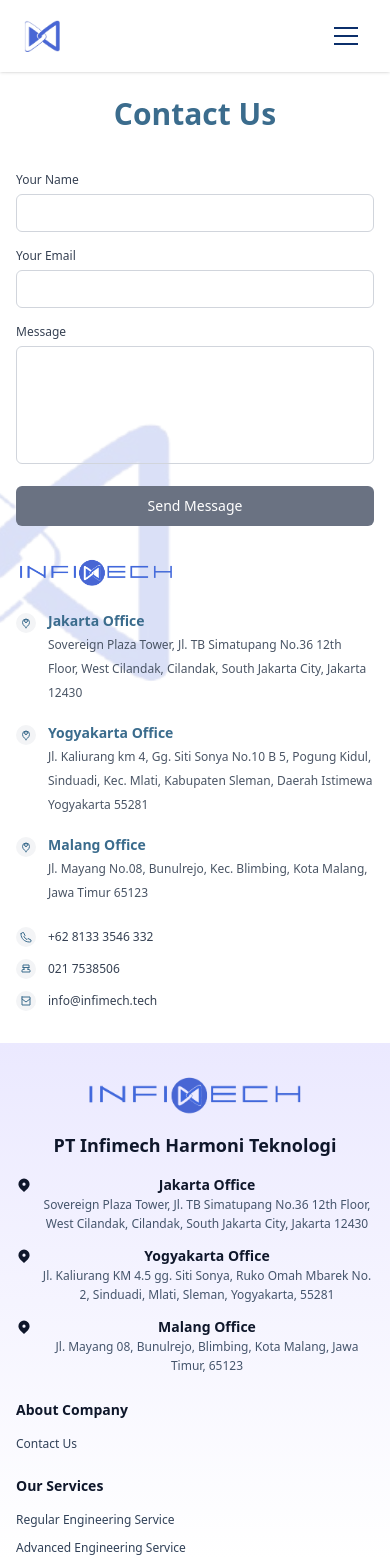
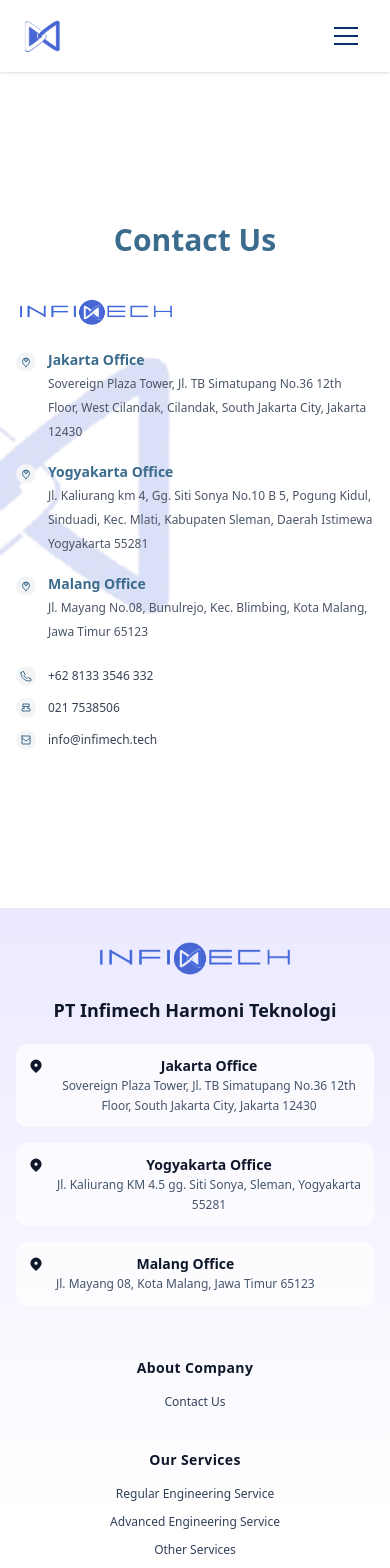
Before and after one commit to aatuuss/website_infimech, a React (Vite) app: page /contact in a window 390 px wide. Shown: the top 1568 px of the page. Built offline with nearby package versions, Linux system fonts and the light colour scheme.

Commit message:
revisi contact, ourservice dan lain-lain

```diff
--- a/src/App.jsx
+++ b/src/App.jsx
@@ -8,6 +8,7 @@
 
 import Sidebar from "./components/Sidebar";
 import Footer from "./components/Footer";
+import ScrollToTop from "./components/ScrollToTop";
 
 import ExperiencesPage from "./app/ExperiencesPage";
 import DetailExperiencesPage from "./app/DetailExperiencesPage";
@@ -15,6 +16,7 @@
 export default function App() {
   return (
     <BrowserRouter>
+      <ScrollToTop />
       <div className="min-h-screen relative bg-slate-50">
         <Sidebar />
 
--- a/src/app/Contact.jsx
+++ b/src/app/Contact.jsx
@@ -2,7 +2,7 @@
 
 export default function Contact() {
   return (
-    <section className="relative bg-white py-8 sm:py-12 lg:py-16 overflow-hidden px-4 sm:px-6">
+    <section className="relative bg-white min-h-screen flex items-center py-8 sm:py-12 lg:py-16 overflow-hidden px-4 sm:px-6">
       {/* LOGO BACKGROUND */}
       <img
         src="/img/Logo1.png"
@@ -10,7 +10,7 @@
         className="absolute -left-32 sm:-left-40 lg:-left-50 top-1/2 w-[300px] sm:w-[400px] lg:w-[500px] -translate-y-1/2 opacity-20 pointer-events-none z-0"
       />
 
-      <div className="relative z-10 mx-auto max-w-7xl">
+      <div className="relative z-10 mx-auto max-w-7xl w-full">
         {/* Title */}
         <h1 className="text-center text-3xl sm:text-4xl md:text-5xl lg:text-5xl font-semibold text-[#3B6C8D] mb-10 sm:mb-12 lg:mb-16">
           Contact Us
@@ -19,8 +19,24 @@
         {/* Grid */}
         <div className="grid grid-cols-1 lg:grid-cols-2 gap-8 lg:gap-12 items-start">
           {/* Left: Brand + Offices */}
-          <div className="order-2 lg:order-1">
-            <img src="/img/logo4.png" alt="Infimech" className="w-40 sm:w-48 mb-6 sm:mb-8" />
+          <div className="order-2 lg:order-1 flex flex-col justify-start h-full">
+            <a
+              href="https://wa.me/6281333546332"
+              target="_blank"
+              rel="noopener noreferrer"
+              className="relative z-20 pointer-events-auto"
+              onClick={(e) => {
+                try {
+                  // prefer normal anchor but fallback to window.open if needed
+                  // keep default behavior for normal clicks
+                } catch (err) {
+                  e.preventDefault();
+                  window.open('https://wa.me/6281333546332', '_blank');
+                }
+              }}
+            >
+              <img src="/img/logo4.png" alt="Infimech" className="w-40 sm:w-48 mb-6 sm:mb-8 cursor-pointer" />
+            </a>
 
             {/* Jakarta */}
             <div className="mb-5 sm:mb-6">
@@ -90,8 +106,8 @@
               </div>
             </div>
 
-            {/* Contact lines */}
-            <div className="space-y-3 sm:space-y-4">
+            {/* Contact lines (mobile/tablet) - hidden on desktop */}
+            <div className="space-y-3 sm:space-y-4 lg:hidden">
               <div className="flex items-center gap-3">
                 <span className="inline-flex h-5 w-5 sm:h-6 sm:w-6 items-center justify-center rounded-full bg-gray-100 flex-shrink-0">
                   {/* Phone */}
@@ -124,50 +140,47 @@
             </div>
           </div>
 
-          {/* Right: Form */}
-          <form
-            className="space-y-4 sm:space-y-5 lg:space-y-6 lg:ml-0 order-1 lg:order-2 w-full max-w-lg mx-auto lg:mx-0"
-            action="mailto:info@infimech.tech"
-            method="post"
-            encType="text/plain"
-          >
-            <div>
-              <label className="block text-xs sm:text-sm font-medium text-gray-700 mb-1.5">Your Name</label>
-              <input
-                type="text"
-                name="name"
-                required
-                className="w-full rounded-md border border-gray-300 px-3 py-2 text-sm focus:outline-none focus:ring-2 focus:ring-[#3B6C8D]"
-              />
+          {/* Right: Contact lines (desktop) - inline, no card */}
+          <div className="hidden lg:flex order-1 lg:order-2 flex-col justify-start h-full lg:pl-32 lg:mt-15">
+            <div className="space-y-3 sm:space-y-4 lg:block">
+              <div className="flex items-center gap-3">
+                <span className="inline-flex h-5 w-5 sm:h-6 sm:w-6 items-center justify-center rounded-full bg-gray-100 flex-shrink-0">
+                  {/* Phone */}
+                  <svg viewBox="0 0 24 24" fill="none" stroke="currentColor" className="h-3 sm:h-4 w-3 sm:w-4 text-[#3B6C8D]">
+                    <path strokeLinecap="round" strokeLinejoin="round" strokeWidth="2" d="M3 5a2 2 0 012-2h2l3 6-2 2a11 11 0 006 6l2-2 6 3v2a2 2 0 01-2 2h-1C9.163 22 2 14.837 2 6V5z" />
+                  </svg>
+                </span>
+                <a
+                  href="https://wa.me/6281333546332"
+                  target="_blank"
+                  rel="noopener noreferrer"
+                  className="text-sm sm:text-base text-gray-700 hover:text-[#3B6C8D] cursor-pointer"
+                >
+                  +62 8133 3546 332
+                </a>
+              </div>
+
+              <div className="flex items-center gap-3">
+                <span className="inline-flex h-5 w-5 sm:h-6 sm:w-6 items-center justify-center rounded-full bg-gray-100 flex-shrink-0">
+                  {/* Fax */}
+                  <svg viewBox="0 0 24 24" fill="none" stroke="currentColor" className="h-3 sm:h-4 w-3 sm:w-4 text-[#3B6C8D]">
+                    <path strokeLinecap="round" strokeLinejoin="round" strokeWidth="2" d="M6 9V4h12v5M6 9h12m-2 4h2a2 2 0 012 2v3H4v-3a2 2 0 012-2h2m8 0V9H8v4" />
+                  </svg>
+                </span>
+                <span className="text-sm sm:text-base text-gray-700">021 7538506</span>
+              </div>
+
+              <div className="flex items-center gap-3">
+                <span className="inline-flex h-5 w-5 sm:h-6 sm:w-6 items-center justify-center rounded-full bg-gray-100 flex-shrink-0">
+                  {/* Mail */}
+                  <svg viewBox="0 0 24 24" fill="none" stroke="currentColor" className="h-3 sm:h-4 w-3 sm:w-4 text-[#3B6C8D]">
+                    <path strokeLinecap="round" strokeLinejoin="round" strokeWidth="2" d="M4 4h16v16H4V4zm0 4l8 6 8-6" />
+                  </svg>
+                </span>
+                <span className="text-sm sm:text-base text-gray-700">info@infimech.tech</span>
+              </div>
             </div>
-
-            <div>
-              <label className="block text-xs sm:text-sm font-medium text-gray-700 mb-1.5">Your Email</label>
-              <input
-                type="email"
-                name="email"
-                required
-                className="w-full rounded-md border border-gray-300 px-3 py-2 text-sm focus:outline-none focus:ring-2 focus:ring-[#3B6C8D]"
-              />
-            </div>
-
-            <div>
-              <label className="block text-xs sm:text-sm font-medium text-gray-700 mb-1.5">Message</label>
-              <textarea
-                rows={5}
-                name="message"
-                required
-                className="w-full rounded-md border border-gray-300 px-3 py-2 text-sm resize-none focus:outline-none focus:ring-2 focus:ring-[#3B6C8D]"
-              />
-            </div>
-
-            <button
-              type="submit"
-              className="inline-flex items-center justify-center w-full sm:w-auto rounded-md bg-gray-500 px-6 sm:px-8 py-2.5 sm:py-3 font-medium text-white text-sm sm:text-base hover:bg-gray-600 transition"
-            >
-              Send Message
-            </button>
-          </form>
+          </div>
         </div>
       </div>
     </section>
--- a/src/components/Footer.jsx
+++ b/src/components/Footer.jsx
@@ -7,37 +7,36 @@
       <div className="max-w-7xl mx-auto px-4 sm:px-6 lg:px-8 py-8 sm:py-12 lg:py-14 grid grid-cols-1 sm:grid-cols-2 lg:grid-cols-5 gap-6 sm:gap-8 lg:gap-10">
 
         {/* COMPANY INFO */}
-        <div className="space-y-4 lg:col-span-2 text-center lg:text-left">
+        <div className="space-y-5 lg:col-span-2 text-center lg:text-left pb-3 sm:pb-0">
           <img
             src="/img/logo4.png"
             alt="Infimech Logo"
-            className="h-10 sm:h-12 lg:h-14 object-contain mx-auto lg:mx-0"
+            className="h-9 sm:h-12 lg:h-14 object-contain mx-auto lg:mx-0"
           />
 
-          {/* JUDUL PERUSAHAAN */}
           <p className="font-semibold text-lg sm:text-xl lg:text-2xl text-slate-900">
             PT Infimech Harmoni Teknologi
           </p>
 
-          {/* ALAMAT */}
-          <div className="mt-3 sm:mt-4 text-xs sm:text-sm space-y-3 sm:space-y-4">
+          <div className="mt-4 text-xs sm:text-sm space-y-4">
 
             {/* JAKARTA OFFICE */}
             <a
               href="https://www.google.com/maps/search/?api=1&query=Sovereign+Plaza+Tower,+Jl.+TB+Simatupang+No.36+12th+Floor,+West+Cilandak,+South+Jakarta+City,+Jakarta+12430"
               target="_blank"
               rel="noopener noreferrer"
-              className="block space-y-1 hover:text-blue-600 transition flex items-start gap-2"
+              className="flex items-start gap-3 p-3 rounded-xl bg-white/70 hover:bg-white transition
+                         sm:bg-transparent sm:p-0 sm:rounded-none hover:text-blue-600"
             >
-              <svg className="w-4 h-4 sm:w-5 sm:h-5 text-slate-900 flex-shrink-0 mt-0.5" fill="currentColor" viewBox="0 0 20 20">
+              <svg className="w-4 h-4 sm:w-5 sm:h-5 text-slate-900 mt-0.5 flex-shrink-0" fill="currentColor" viewBox="0 0 20 20">
                 <path fillRule="evenodd" d="M5.05 4.05a7 7 0 119.9 9.9L10 18.9l-4.95-4.95a7 7 0 010-9.9zM10 11a2 2 0 100-4 2 2 0 000 4z" clipRule="evenodd" />
               </svg>
               <div>
                 <p className="font-semibold text-sm sm:text-base text-slate-900">
                   Jakarta Office
                 </p>
-                <p className="text-slate-600 leading-relaxed text-xs sm:text-sm">
-                  Sovereign Plaza Tower, Jl. TB Simatupang No.36 12th Floor, West Cilandak, Cilandak, South Jakarta City, Jakarta 12430
+                <p className="text-slate-600 leading-relaxed">
+                  Sovereign Plaza Tower, Jl. TB Simatupang No.36 12th Floor, South Jakarta City, Jakarta 12430
                 </p>
               </div>
             </a>
@@ -47,17 +46,18 @@
               href="https://www.google.com/maps/search/?api=1&query=Jl.+Kaliurang+KM+4.5+gg.+Siti+Sonya,+Ruko+Omah+Mborek+No.2,+Sleman,+Yogyakarta+55281"
               target="_blank"
               rel="noopener noreferrer"
-              className="block space-y-1 hover:text-blue-600 transition flex items-start gap-2"
+              className="flex items-start gap-3 p-3 rounded-xl bg-white/70 hover:bg-white transition
+                         sm:bg-transparent sm:p-0 sm:rounded-none hover:text-blue-600"
             >
-              <svg className="w-4 h-4 sm:w-5 sm:h-5 text-slate-900 flex-shrink-0 mt-0.5" fill="currentColor" viewBox="0 0 20 20">
+              <svg className="w-4 h-4 sm:w-5 sm:h-5 text-slate-900 mt-0.5 flex-shrink-0" fill="currentColor" viewBox="0 0 20 20">
                 <path fillRule="evenodd" d="M5.05 4.05a7 7 0 119.9 9.9L10 18.9l-4.95-4.95a7 7 0 010-9.9zM10 11a2 2 0 100-4 2 2 0 000 4z" clipRule="evenodd" />
               </svg>
               <div>
                 <p className="font-semibold text-sm sm:text-base text-slate-900">
                   Yogyakarta Office
                 </p>
-                <p className="text-slate-600 leading-relaxed text-xs sm:text-sm">
-                  Jl. Kaliurang KM 4.5 gg. Siti Sonya, Ruko Omah Mbarek No. 2, Sinduadi, Mlati, Sleman, Yogyakarta, 55281
+                <p className="text-slate-600 leading-relaxed">
+                  Jl. Kaliurang KM 4.5 gg. Siti Sonya, Sleman, Yogyakarta 55281
                 </p>
               </div>
             </a>
@@ -67,17 +67,18 @@
               href="https://www.google.com/maps/search/?api=1&query=Jl.+Mayang+08,+Bunulrejo,+Blimbing,+Kota+Malang,+Jawa+Timur+65123"
               target="_blank"
               rel="noopener noreferrer"
-              className="block space-y-1 hover:text-blue-600 transition flex items-start gap-2"
+              className="flex items-start gap-3 p-3 rounded-xl bg-white/70 hover:bg-white transition
+                         sm:bg-transparent sm:p-0 sm:rounded-none hover:text-blue-600"
             >
-              <svg className="w-4 h-4 sm:w-5 sm:h-5 text-slate-900 flex-shrink-0 mt-0.5" fill="currentColor" viewBox="0 0 20 20">
+              <svg className="w-4 h-4 sm:w-5 sm:h-5 text-slate-900 mt-0.5 flex-shrink-0" fill="currentColor" viewBox="0 0 20 20">
                 <path fillRule="evenodd" d="M5.05 4.05a7 7 0 119.9 9.9L10 18.9l-4.95-4.95a7 7 0 010-9.9zM10 11a2 2 0 100-4 2 2 0 000 4z" clipRule="evenodd" />
               </svg>
               <div>
                 <p className="font-semibold text-sm sm:text-base text-slate-900">
                   Malang Office
                 </p>
-                <p className="text-slate-600 leading-relaxed text-xs sm:text-sm">
-                  Jl. Mayang 08, Bunulrejo, Blimbing, Kota Malang, Jawa Timur, 65123
+                <p className="text-slate-600 leading-relaxed">
+                  Jl. Mayang 08, Kota Malang, Jawa Timur 65123
                 </p>
               </div>
             </a>
@@ -86,13 +87,13 @@
         </div>
 
         {/* ABOUT COMPANY */}
-        <div className="col-span-1 text-left">
-          <h4 className="font-semibold text-slate-900 mb-4 text-sm sm:text-base">
+        <div className="col-span-1 text-center sm:text-left mt-4 sm:mt-[64px] lg:mt-[72px]">
+          <h4 className="font-semibold text-slate-900 mb-4 text-sm sm:text-base tracking-wide">
             About Company
           </h4>
-          <ul className="space-y-3 text-xs sm:text-sm whitespace-normal">
+          <ul className="space-y-3 text-xs sm:text-sm">
             <li>
-              <Link to="/Contact" className="hover:text-blue-600 cursor-pointer inline-block">
+              <Link to="/Contact" className="hover:text-blue-600 inline-block">
                 Contact Us
               </Link>
             </li>
@@ -100,23 +101,23 @@
         </div>
 
         {/* OUR SERVICES */}
-        <div className="sm:col-span-1 lg:col-span-2 text-left">
-          <h4 className="font-semibold text-slate-900 text-sm sm:text-base mb-4">
+        <div className="sm:col-span-1 lg:col-span-2 text-center sm:text-left mt-4 sm:mt-[64px] lg:mt-[72px]">
+          <h4 className="font-semibold text-slate-900 mb-4 text-sm sm:text-base tracking-wide">
             Our Services
           </h4>
-          <ul className="space-y-3 text-xs sm:text-sm whitespace-normal">
+          <ul className="space-y-3 text-xs sm:text-sm">
             <li>
-              <Link to="/Servis" className="hover:text-blue-600 cursor-pointer inline-block">
+              <Link to="/Servis" className="hover:text-blue-600 inline-block">
                 Regular Engineering Service
               </Link>
             </li>
             <li>
-              <Link to="/Servis" className="hover:text-blue-600 cursor-pointer inline-block">
+              <Link to="/Servis" className="hover:text-blue-600 inline-block">
                 Advanced Engineering Service
               </Link>
             </li>
             <li>
-              <Link to="/Servis" className="hover:text-blue-600 cursor-pointer inline-block">
+              <Link to="/Servis" className="hover:text-blue-600 inline-block">
                 Other Services
               </Link>
             </li>
@@ -125,9 +126,9 @@
 
       </div>
 
-      {/* COPYRIGHT BAR */}
-      <div className="bg-blue-600 text-white text-xs sm:text-sm px-4 sm:px-6 lg:px-8 py-3 sm:py-4">
-        <div className="max-w-7xl mx-auto text-center">
+      {/* COPYRIGHT */}
+      <div className="bg-blue-600 text-white text-xs sm:text-sm px-4 py-4">
+        <div className="max-w-7xl mx-auto text-center leading-relaxed">
           © Hak Cipta INFIMECH.type
         </div>
       </div>
```
Also changed, not shown: src/app/Home.jsx (+38 -11 lines), src/components/ScrollToTop.jsx (added, +12 -0 lines), src/components/Sidebar.jsx (+10 -4 lines).
